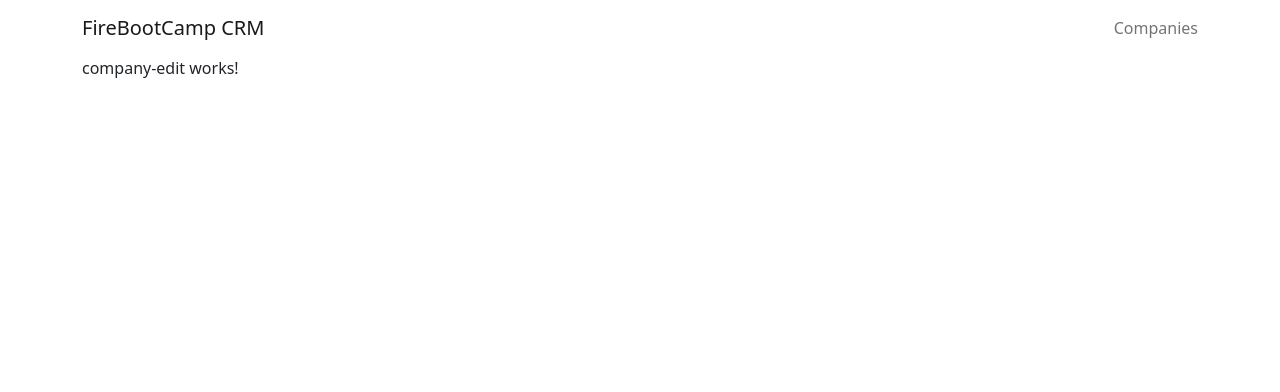
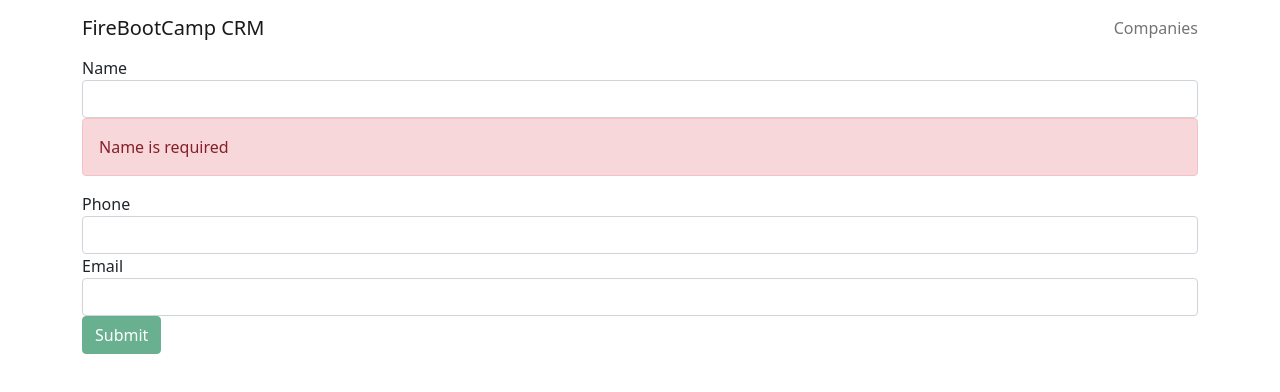
Before and after one commit to Hoogeand/SSWTraining, an Angular app: page /company/add in a window 1280 px wide. Shown: the top 392 px of the page. Built offline with nearby package versions, Linux system fonts and the light colour scheme.

Commit message:
Edit working

```diff
--- a/src/app/app.module.ts
+++ b/src/app/app.module.ts
@@ -7,6 +7,7 @@ import { CompanyListComponent } from './company/company-list/company-list.compon
 import { HttpClientModule } from '@angular/common/http';
 import { CompanyTableComponent } from './company/company-table/company-table.component';
 import { CompanyEditComponent } from './company/company-edit/company-edit.component'
+import { FormsModule, ReactiveFormsModule } from '@angular/forms';
 
 
 @NgModule({
@@ -19,6 +20,8 @@ import { CompanyEditComponent } from './company/company-edit/company-edit.compon
   imports: [
     BrowserModule,
     AppRoutingModule,
+    FormsModule,
+    ReactiveFormsModule,
     HttpClientModule
   ],
   providers: [],
--- a/src/app/company/company-edit/company-edit.component.html
+++ b/src/app/company/company-edit/company-edit.component.html
@@ -1 +1,28 @@
-<p>company-edit works!</p>
+<form [formGroup]="companyForm">
+    <div class="form-group">
+        <label for="name">Name</label>
+        <input type="text" name="name" class="form-control" formControlName="name">
+        <!-- <input type="text" name="name" class="form-control" [formControl]="name"  strongly bind but need more work to work-->
+        <div *ngIf="f.name.errors?.required" class="alert alert-danger">
+            Name is required
+        </div>
+    </div>
+
+    <div class="form-group">
+        <label for="phone">Phone</label>
+        <input type="text" name="phone" class="form-control" formControlName="phone">
+        <!-- <input type="text" name="name" class="form-control" [formControl]="name"  strongly bind but need more work to work-->
+    </div>
+
+    <div class="form-group">
+        <label for="email">Email</label>
+        <input type="text" name="email" class="form-control" formControlName="email">
+        <!-- <input type="text" name="name" class="form-control" [formControl]="name"  strongly bind but need more work to work-->
+    </div>
+
+    <div class="form-group">
+        <button type="button" class="btn btn-success" [disabled]="!companyForm.valid" (click)="saveCompany()">
+            Submit
+        </button>
+    </div>
+</form>
--- a/src/app/company/company-edit/company-edit.component.ts
+++ b/src/app/company/company-edit/company-edit.component.ts
@@ -1,4 +1,7 @@
 import { Component, OnInit } from '@angular/core';
+import { FormBuilder, FormControl, FormGroup, Validators } from '@angular/forms';
+import { ActivatedRoute, Router } from '@angular/router';
+import { CompanyService } from '../company-service';
 
 @Component({
   selector: 'fbc-company-edit',
@@ -7,9 +10,55 @@ import { Component, OnInit } from '@angular/core';
 })
 export class CompanyEditComponent implements OnInit {
 
-  constructor() { }
+  companyID?: number;
+  isNewCompany!: boolean;
+
+  companyForm = this.fb.group({
+    name: ['', [Validators.required, Validators.minLength(3)]],
+    phone: [''],
+    email: [''],
+  });
+
+  // form1 = new FormGroup({
+  //   name: new FormControl('', [Validators.required, Validators.minLength(3)]),
+  //   email: new FormControl(),
+  //   phone: new FormControl();
+  // });
+
+  constructor(
+    private activatedRoute: ActivatedRoute,
+    private fb: FormBuilder,
+    private companyService: CompanyService,
+    private router: Router
+  ) { }
 
   ngOnInit(): void {
+    this.companyID = this.activatedRoute.snapshot.params.id;
+    this.isNewCompany = !this.companyID;
+
+    if (!this.isNewCompany) {
+      this.getCompany();
+    }
   }
 
+  getCompany(): void {
+    this.companyService.getCompany(this.companyID!)
+      .subscribe(c => this.companyForm.patchValue(c));
+  }
+
+  get f() {
+    return this.companyForm.controls;
+  }
+
+  saveCompany(): void {
+    // const valie = this.companyForm.value
+    // const { value, valid } = this.companyForm;
+    const { value, valid } = this.companyForm;
+
+    if (valid) {
+      this.companyService
+        .addCompany(value)
+        .subscribe(() => this.router.navigate(['company/list']));
+    }
+  }
 }
--- a/src/app/company/company-service.ts
+++ b/src/app/company/company-service.ts
@@ -1,4 +1,4 @@
-import { HttpClient } from '@angular/common/http';
+import { HttpClient, HttpHeaders } from '@angular/common/http';
 import { Injectable } from '@angular/core';
 import { Observable } from 'rxjs';
 import { Company } from './company';
@@ -39,4 +39,17 @@ export class CompanyService {
     return this.httpClient.delete<Company>(`${this.API_BASE}/company/${companyiD}`)
       .pipe(catchError(error => this.errorHandler<Company>(error)));
   }
+
+  public getCompany(companyId: number): Observable<Company> {
+    return this.httpClient.get<Company>(`${this.API_BASE}/company/${companyId}`);
+  }
+
+  public addCompany(company: Company): Observable<Company> {
+    return this.httpClient.post<Company>(`${this.API_BASE}/company`, company,
+      {
+        headers: new HttpHeaders().set('content-type', 'application/json')
+      }
+    ).pipe(catchError(error => this.errorHandler<Company>(error)));
+
+  }
 }
```
